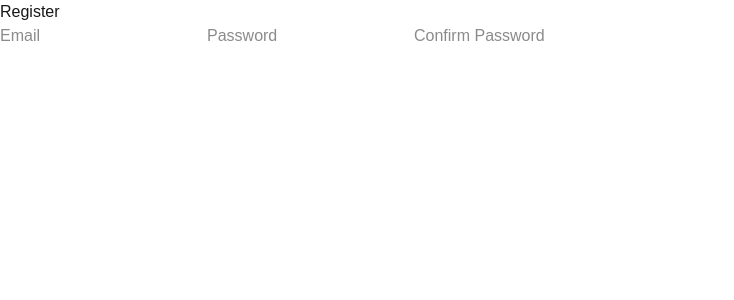
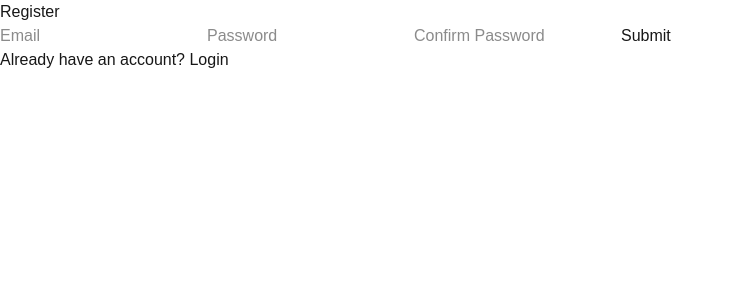
Before and after one commit to siam114/nextjs-imagekit-project, a Next.js app: page /register in a window 1280 px wide. Shown: the top 300 px of the page, without its empty margins (0-734 px from the left). Built offline with nearby package versions, Linux system fonts and the light colour scheme.

Commit message:
redirect to login page

```diff
--- a/app/register/page.tsx
+++ b/app/register/page.tsx
@@ -62,7 +62,13 @@ function RegisterPage() {
           onChange={(e) => setConfirmPassword(e.target.value)}
           required
         />
+        <button type="submit">Submit</button>
       </form>
+      <div>
+        <p>
+          Already have an account? <a href="/login">Login</a>
+        </p>
+      </div>
     </div>
   );
 }
```
